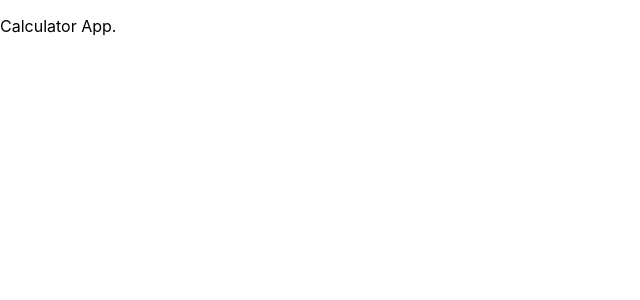
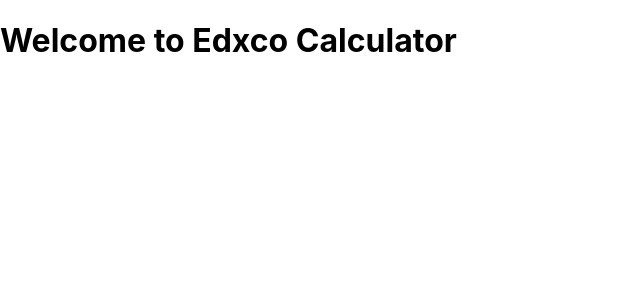
Before and after one commit to edxco/react-calculator, a React (Create React App) app: page / in a window 1280 px wide. Shown: the top 300 px of the page, without its empty margins (0-640 px from the left). Built offline with nearby package versions, Linux system fonts and the light colour scheme.

Commit message:
Calculator.js add and Eslint error fix

```diff
--- a/public/index.html
+++ b/public/index.html
@@ -9,35 +9,11 @@
       name="description"
       content="Web site created using create-react-app"
     />
-    <link rel="apple-touch-icon" href="%PUBLIC_URL%/logo192.png" />
-    <!--
-      manifest.json provides metadata used when your web app is installed on a
-      user's mobile device or desktop. See https://developers.google.com/web/fundamentals/web-app-manifest/
-    -->
     <link rel="manifest" href="%PUBLIC_URL%/manifest.json" />
-    <!--
-      Notice the use of %PUBLIC_URL% in the tags above.
-      It will be replaced with the URL of the `public` folder during the build.
-      Only files inside the `public` folder can be referenced from the HTML.
-
-      Unlike "/favicon.ico" or "favicon.ico", "%PUBLIC_URL%/favicon.ico" will
-      work correctly both with client-side routing and a non-root public URL.
-      Learn how to configure a non-root public URL by running `npm run build`.
-    -->
-    <title>React App</title>
+    <title>ath Magicians Calculator</title>
   </head>
   <body>
     <noscript>You need to enable JavaScript to run this app.</noscript>
     <div id="root"></div>
-    <!--
-      This HTML file is a template.
-      If you open it directly in the browser, you will see an empty page.
-
-      You can add webfonts, meta tags, or analytics to this file.
-      The build step will place the bundled scripts into the <body> tag.
-
-      To begin the development, run `npm start` or `yarn start`.
-      To create a production bundle, use `npm run build` or `yarn build`.
-    -->
   </body>
 </html>
--- a/src/App.js
+++ /dev/null
@@ -1,15 +0,0 @@
-import './App.css';
-
-function App() {
-  return (
-    <div className="App">
-      <header className="App-header">
-        <p>
-          Calculator App.
-        </p>
-      </header>
-    </div>
-  );
-}
-
-export default App;
--- /dev/null
+++ b/src/calculator.js
@@ -0,0 +1,21 @@
+import PropTypes from 'prop-types';
+
+function Calculator({ name }) {
+  return (
+    <div>
+      <h1>
+        Welcome to
+        {' '}
+        {name}
+        {' '}
+        Calculator
+      </h1>
+    </div>
+  );
+}
+
+Calculator.propTypes = {
+  name: PropTypes.string.isRequired,
+};
+
+export default Calculator;
--- a/src/index.js
+++ b/src/index.js
@@ -1,13 +1,12 @@
 import React from 'react';
 import ReactDOM from 'react-dom';
 import './index.css';
-import App from './App';
-import PropTypes from 'prop-types';
-import Big from 'big.js';
+
+import Calculator from './calculator';
 
 ReactDOM.render(
   <React.StrictMode>
-    <App />
+    <Calculator name="Edxco" />
   </React.StrictMode>,
-  document.getElementById('root')
+  document.getElementById('root'),
 );
```
Also changed, not shown: .babelrc (added), .eslintrc.json (added), public/manifest.json, src/App.css (deleted).
